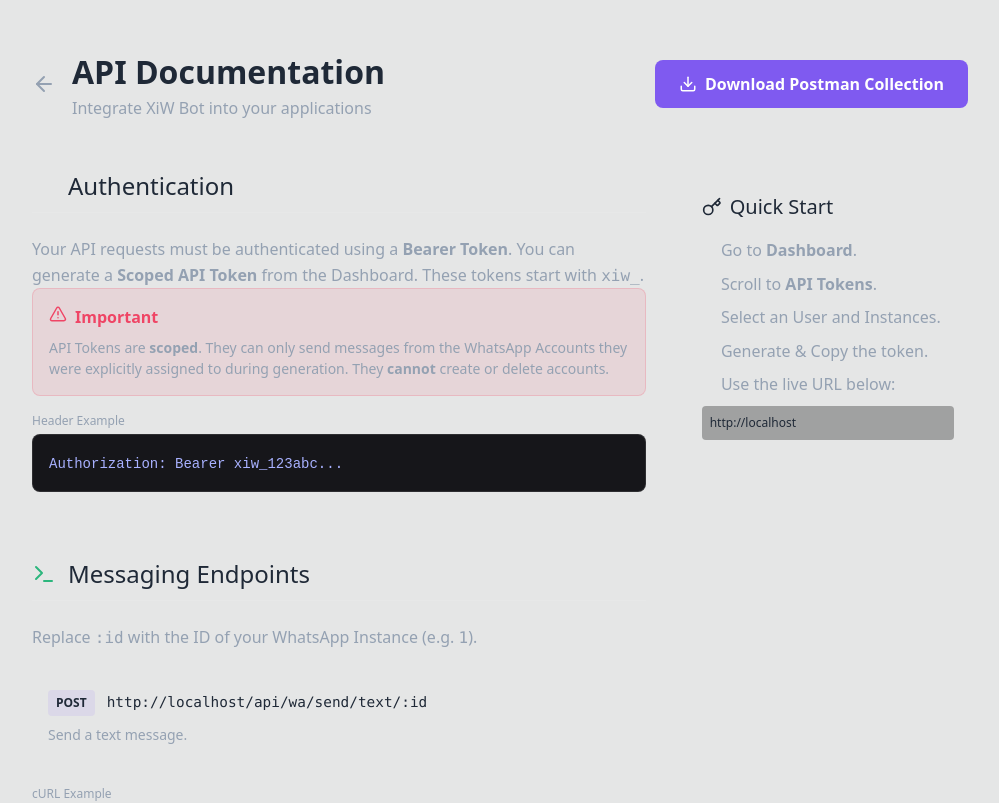
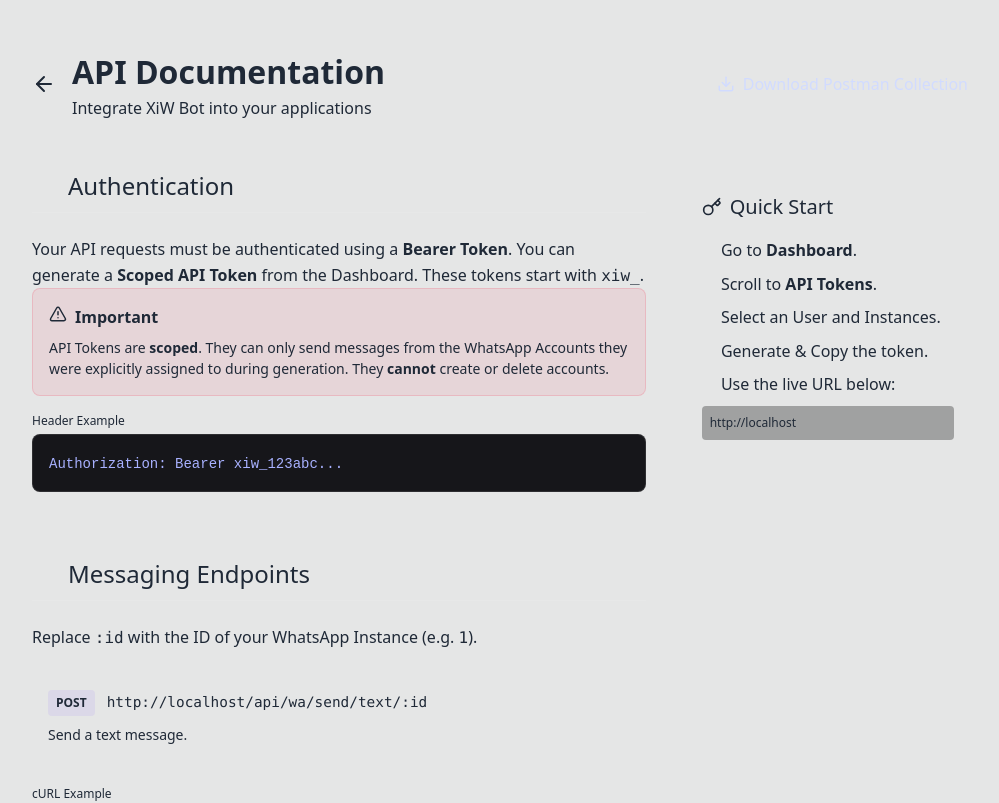
Before and after one commit to madlybong/xiw-bot, a React (Vite) app in the folder src/ui/: page /docs in a window 1280 px wide. Shown: the top 803 px of the page, without its empty margins (140-1139 px from the left). Built offline with nearby package versions, Linux system fonts and the light colour scheme.

Commit message:
Fix: Downgrade to DaisyUI v4 for Tailwind v3 compatibility, removed conflicting CSS

```diff
--- a/src/ui/package.json
+++ b/src/ui/package.json
@@ -9,7 +9,7 @@
         "preview": "vite preview"
     },
     "dependencies": {
-        "daisyui": "^5.5.14",
+        "daisyui": "^4.12.10",
         "lucide-react": "^0.468.0",
         "qrcode.react": "^4.2.0",
         "react": "^18.3.1",
--- a/src/ui/src/index.css
+++ b/src/ui/src/index.css
@@ -2,100 +2,33 @@
 @tailwind components;
 @tailwind utilities;
 
+@tailwind base;
+@tailwind components;
+@tailwind utilities;
+
+/* Font setup if needed, otherwise rely on Tailwind's font-sans */
 :root {
-  --bg-color: #0d0d0f;
-  --card-bg: #16161a;
-  --primary: #7f5af0;
-  --primary-hover: #6246ea;
-  --text-main: #fffffe;
-  --text-sub: #94a1b2;
-  --success: #2cb67d;
-  --error: #ef4565;
-  --transition: all 0.3s ease;
   --font-family: 'Inter', system-ui, -apple-system, sans-serif;
 }
 
-* {
-  box-sizing: border-box;
-  margin: 0;
-  padding: 0;
+body {
+  font-family: var(--font-family);
+  -webkit-font-smoothing: antialiased;
 }
 
-body {
-  background-color: var(--bg-color);
-  color: var(--text-main);
-  font-family: var(--font-family);
-  -webkit-font-smoothing: antialiased;
-  min-height: 100vh;
-  display: flex;
-  flex-direction: column;
-}
-
-#root {
-  width: 100%;
-  height: 100%;
-  flex: 1;
-}
-
-button {
-  cursor: pointer;
-  border: none;
-  font-family: inherit;
-}
-
-input {
-  font-family: inherit;
-  outline: none;
-}
-
-.glass-panel {
-  background: rgba(22, 22, 26, 0.7);
-  backdrop-filter: blur(10px);
-  border: 1px solid rgba(255, 255, 255, 0.1);
-  box-shadow: 0 4px 6px -1px rgba(0, 0, 0, 0.1), 0 2px 4px -1px rgba(0, 0, 0, 0.06);
-  border-radius: 12px;
-}
-
-.btn-primary {
-  background: var(--primary);
-  color: #fffffe;
-  padding: 0.75rem 1.5rem;
-  border-radius: 8px;
-  font-weight: 600;
-  transition: var(--transition);
-  display: inline-flex;
-  align-items: center;
-  justify-content: center;
-  gap: 0.5rem;
-}
-
-.btn-primary:hover {
-  background: var(--primary-hover);
-  transform: translateY(-1px);
-  box-shadow: 0 4px 12px rgba(127, 90, 240, 0.4);
-}
-
-.input-field {
-  background: #242629;
-  border: 1px solid transparent;
-  padding: 0.75rem;
-  border-radius: 8px;
-  color: var(--text-main);
-  width: 100%;
-  transition: var(--transition);
-}
-
-.input-field:focus {
-  border-color: var(--primary);
-  background: #16161a;
-  box-shadow: 0 0 0 2px rgba(127, 90, 240, 0.2);
-}
-
+/* Custom Fade Animation */
 .fade-in {
   animation: fadeIn 0.5s ease-out forwards;
 }
 
 @keyframes fadeIn {
-  from { opacity: 0; transform: translateY(10px); }
-  to { opacity: 1; transform: translateY(0); }
+  from {
+    opacity: 0;
+    transform: translateY(10px);
+  }
+
+  to {
+    opacity: 1;
+    transform: translateY(0);
+  }
 }
```
Also changed, not shown: 1 other file (tests, documents, lock files or other folders).
